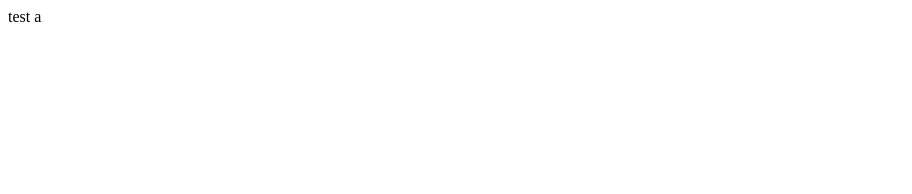
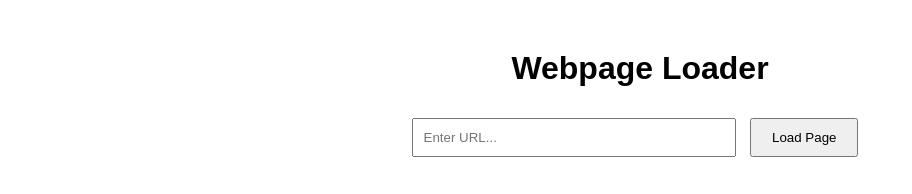
Before and after one commit to DummyPotato/dummypotato.github.io, a plain HTML site: page index.html in a window 1280 px wide. Shown: the whole page, without its empty margins (0-912 px from the left). Drawn offline with Linux system fonts and the light colour scheme.

Commit message:
Update index.html

```diff
--- a/index.html
+++ b/index.html
@@ -1,5 +1,53 @@
-<html>
-  <body>
-    <p>test a</p>
-  </body>
+<!DOCTYPE html>
+<html lang="en">
+<head>
+    <meta charset="UTF-8">
+    <meta name="viewport" content="width=device-width, initial-scale=1.0">
+    <title>Webpage Loader</title>
+    <style>
+        body {
+            font-family: Arial, sans-serif;
+            text-align: center;
+            margin-top: 50px;
+        }
+        button {
+            padding: 10px 20px;
+            margin: 10px;
+            cursor: pointer;
+        }
+        iframe#contentFrame {
+            width: 80%;
+            height: 600px;
+            border: none;
+            margin-top: 20px;
+        }
+    </style>
+</head>
+<body>
+    <h1>Webpage Loader</h1>
+    <input type="text" id="urlInput" placeholder="Enter URL..." style="width: 300px; padding: 10px; margin-bottom: 20px;">
+    <button onclick="loadPage()">Load Page</button>
+
+    <iframe id="contentFrame"></iframe>
+
+    <script>
+        function loadPage() {
+            const url = document.getElementById('urlInput').value;
+            if (!url) {
+                alert('Please enter a URL');
+                return;
+            }
+
+            // Validate URL format
+            try {
+                new URL(url);
+            } catch (_) {
+                alert('Please enter a valid URL');
+                return;
+            }
+
+            document.getElementById('contentFrame').src = `/proxy?url=${encodeURIComponent(url)}`;
+        }
+    </script>
+</body>
 </html>
```
